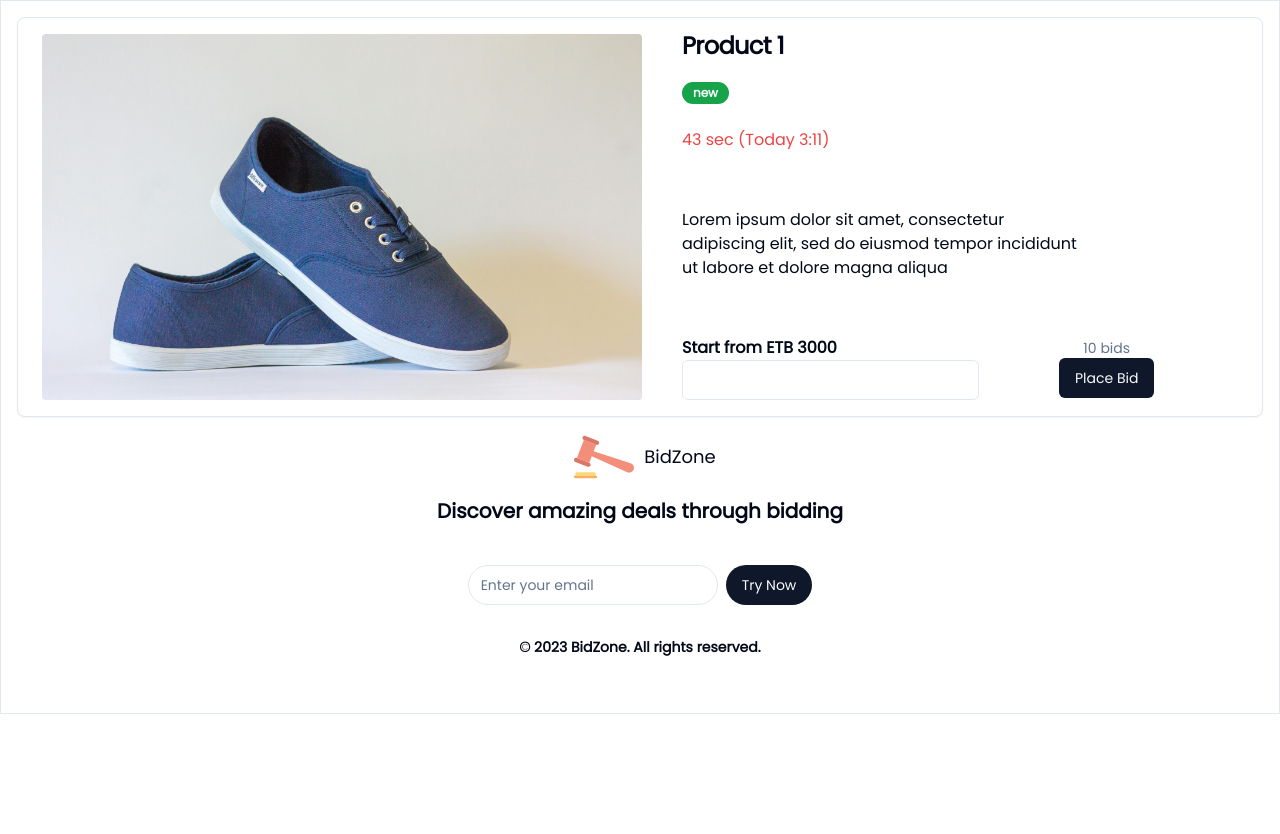
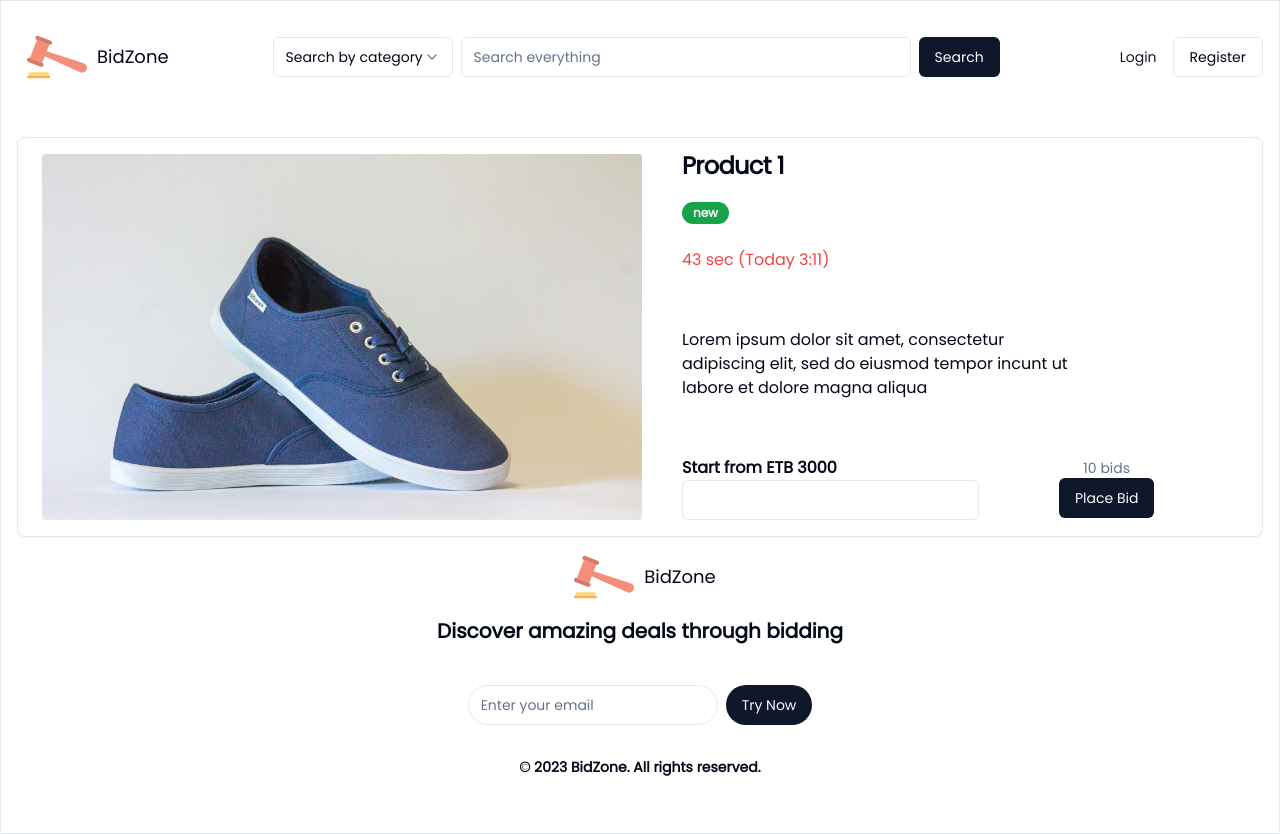
Before and after one commit to eyoba-bisru/bid_zone, a Next.js app: page /product/1 in a window 1280 px wide. Before the commit the page ends 800 px from the top, so only its background shows below. Built offline with nearby package versions, Linux system fonts and the light colour scheme.

Commit message:
fix page.tsx haven't contain other exports error

```diff
--- a/src/app/page.tsx
+++ b/src/app/page.tsx
@@ -5,53 +5,7 @@ import FilterByCategory from "@/components/FilterByCategory";
 import ProductCard from "@/components/ProductCard";
 import Footer from "@/components/Footer";
 import { Suspense } from "react";
-
-export const products = [
-  {
-    id: 1,
-    title: "Product 1",
-    image: "/shoe.jpg",
-    price: 3000,
-    category: "Shoes",
-    condition: "new",
-    bids: 10,
-    descrition:
-      "Lorem ipsum dolor sit amet, consectetur adipiscing elit, sed do eiusmod tempor incididunt ut labore et dolore magna aliqua",
-  },
-  {
-    id: 2,
-    title: "Product 2",
-    image: "/shoe.jpg",
-    price: 2000,
-    category: "Shoes",
-    condition: "refebshnished",
-    bids: 12,
-    descrition:
-      "Lorem ipsum dolor sit amet, consectetur adipiscing elit, sed do eiusmod tempor incididunt ut labore et dolore magna aliqua",
-  },
-  {
-    id: 3,
-    title: "Product 3",
-    image: "/shoe.jpg",
-    price: 4000,
-    category: "Shoes",
-    condition: "new",
-    bids: 8,
-    descrition:
-      "Lorem ipsum dolor sit amet, consectetur adipiscing elit, sed do eiusmod tempor incididunt ut labore et dolore magna aliqua",
-  },
-  {
-    id: 4,
-    title: "Pair of Blue Lace-up Sneakers",
-    image: "/shoe.jpg",
-    price: 5000,
-    category: "Shoes",
-    condition: "refebshnished",
-    bids: 15,
-    descrition:
-      "Lorem ipsum dolor sit amet, consectetur adipiscing elit, sed do eiusmod tempor incididunt ut labore et dolore magna aliqua",
-  },
-];
+import products from "@/lib/data.json";
 
 export default function Home() {
   return (
--- a/src/app/product/[id]/page.tsx
+++ b/src/app/product/[id]/page.tsx
@@ -1,7 +1,7 @@
 "use client";
 import { useParams } from "next/navigation";
 import React, { Suspense } from "react";
-import { products } from "@/app/page";
+import products from "@/lib/data.json";
 import Navbar from "@/components/Navbar";
 import ProductCard from "@/components/ProductCard";
 import {
@@ -26,9 +26,9 @@ const ProductDetail = () => {
 
   return (
     <div className="flex flex-col justify-between p-4 border max-w-[1800px] mx-auto">
-      {/* <Navbar /> */}
+      <Navbar />
 
-      <Card className="flex justify-start items-center h-[400px]">
+      <Card className="flex justify-start items-center h-[400px] mt-10">
         <CardHeader>
           <Image
             className="rounded"
--- a/src/components/Navbar.tsx
+++ b/src/components/Navbar.tsx
@@ -11,10 +11,12 @@ import {
 } from "@/components/ui/select";
 import { Input } from "@/components/ui/input";
 import Image from "next/image";
+import Link from "next/link";
 
 const Navbar = () => {
   return (
     <nav className="flex justify-between items-center">
+      <Link href="/" passHref>
         <div className="flex flex-col justify-center items-center lg:flex-row">
           <Image
             src="/logo.svg"
@@ -25,6 +27,7 @@ const Navbar = () => {
           />
           <h4 className="text-lg">BidZone</h4>
         </div>
+      </Link>
 
       <form className="hidden lg:flex justify-center items-center gap-2">
         <Select>
--- /dev/null
+++ b/src/lib/data.json
@@ -0,0 +1,42 @@
+[
+  {
+    "id": 1,
+    "title": "Product 1",
+    "image": "/shoe.jpg",
+    "price": 3000,
+    "category": "Shoes",
+    "condition": "new",
+    "bids": 10,
+    "descrition": "Lorem ipsum dolor sit amet, consectetur adipiscing elit, sed do eiusmod tempor incunt ut labore et dolore magna aliqua"
+  },
+  {
+    "id": 2,
+    "title": "Product 2",
+    "image": "/shoe.jpg",
+    "price": 2000,
+    "category": "Shoes",
+    "condition": "refebshnished",
+    "bids": 12,
+    "descrition": "Lorem ipsum dolor sit amet, consectetur adipiscing elit, sed do eiusmod tempor incunt ut labore et dolore magna aliqua"
+  },
+  {
+    "id": 3,
+    "title": "Product 3",
+    "image": "/shoe.jpg",
+    "price": 4000,
+    "category": "Shoes",
+    "condition": "new",
+    "bids": 8,
+    "descrition": "Lorem ipsum dolor sit amet, consectetur adipiscing elit, sed do eiusmod tempor incunt ut labore et dolore magna aliqua"
+  },
+  {
+    "id": 4,
+    "title": "Pair of Blue Lace-up Sneakers",
+    "image": "/shoe.jpg",
+    "price": 5000,
+    "category": "Shoes",
+    "condition": "refebshnished",
+    "bids": 15,
+    "descrition": "Lorem ipsum dolor sit amet, consectetur adipiscing elit, sed do eiusmod tempor incunt ut labore et dolore magna aliqua"
+  }
+]
```
Lines whose indentation alone changed are shown as unchanged.
